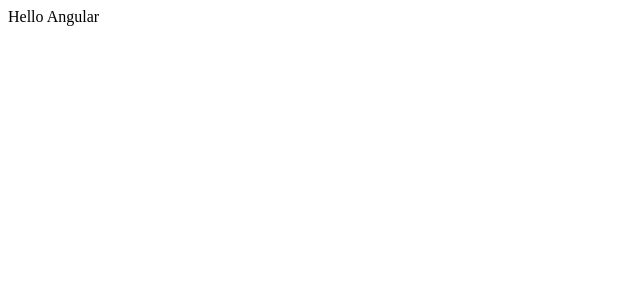
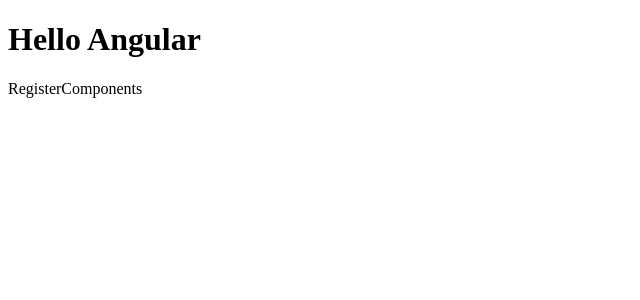
Before and after one commit to johnwr-response/brpfs-mediumclone-angular, an Angular app: page /register in a window 1280 px wide. Before the commit this address led to /. Shown: the top 300 px of the page, without its empty margins (0-640 px from the left). Built offline with nearby package versions, Linux system fonts and the light colour scheme.

Commit message:
Register module

```diff
--- a/src/app/app.component.html
+++ b/src/app/app.component.html
@@ -1 +1,4 @@
-Hello Angular
+<h1>
+  Hello Angular
+</h1>
+<router-outlet></router-outlet>
--- /dev/null
+++ b/src/app/auth/auth.module.ts
@@ -0,0 +1,12 @@
+import {NgModule} from '@angular/core'
+import {CommonModule} from '@angular/common'
+import {RegisterComponent} from 'src/app/auth/components/register/register.component'
+import {RouterModule, Routes} from '@angular/router'
+
+const routes: Routes = [{path: 'register', component: RegisterComponent}]
+
+@NgModule({
+  imports: [CommonModule, RouterModule.forChild(routes)],
+  declarations: [RegisterComponent],
+})
+export class AuthModule {}
--- /dev/null
+++ b/src/app/auth/components/register/register.component.html
@@ -0,0 +1 @@
+RegisterComponents
```
Also changed, not shown: src/app/app-routing.module.ts (+5 -5 lines), src/app/app.module.ts (+9 -13 lines), src/app/auth/components/register/register.component.ts (added, +8 -0 lines), src/app/auth/components/register/register.component.scss (added), 1 other file (tests, documents, lock files or other folders).
